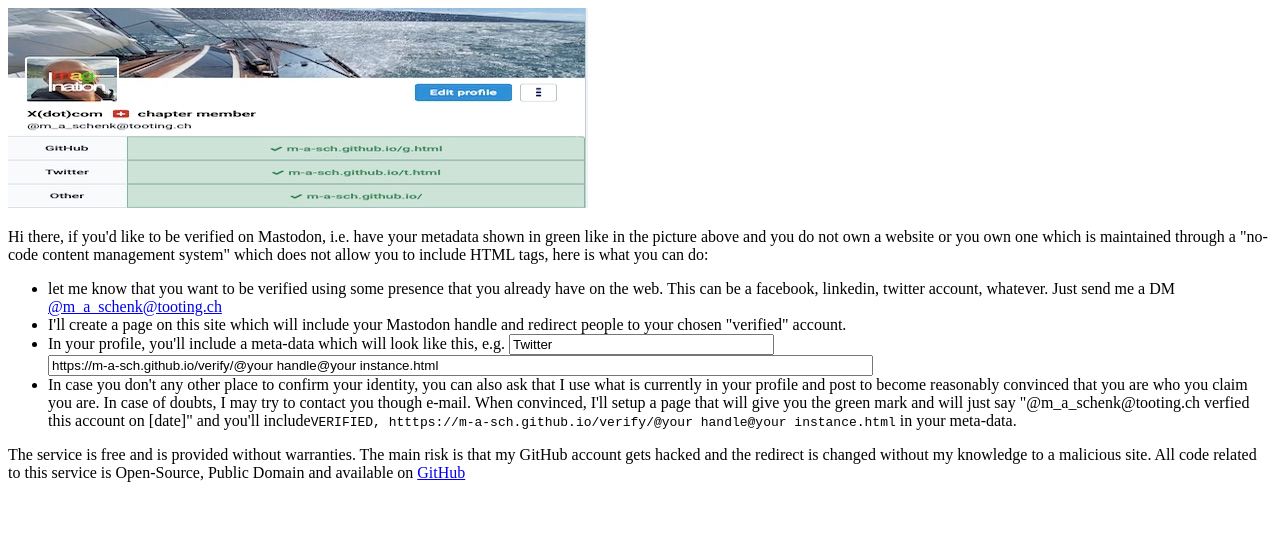
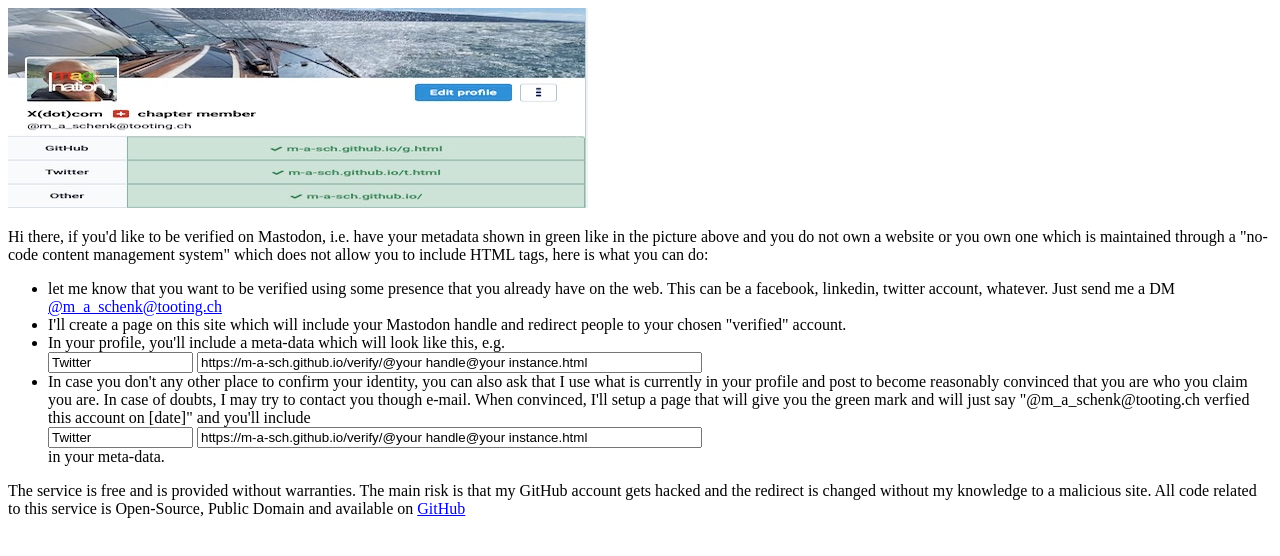
Before and after one commit to m-a-sch/verify, a plain HTML site: page index.html in a window 1280 px wide. Drawn offline with Linux system fonts and the light colour scheme.

Commit message:
Update index.html

```diff
--- a/index.html
+++ b/index.html
@@ -14,14 +14,16 @@
             twitter account, whatever. Just send me a DM <a href=https://tooting.ch/@m_a_schenk>@m_a_schenk@tooting.ch</a>
             <li>I'll create a page on this site which will include your Mastodon
                 handle and redirect people to your chosen "verified" account.
-            <li>In your profile, you'll include a meta-data which will look like this, e.g.
-               <input maxlength="255" class="string optional" placeholder="Label" size="30" type="text" value="Twitter" name="account[fields_attributes][1][name]" id="account_fields_attributes_1_name">
-               <input maxlength="255" class="string optional" placeholder="Content" size="100" type="text" value="https://m-a-sch.github.io/verify/@your handle@your instance.html" name="account[fields_attributes][1][value]" id="account_fields_attributes_1_value">
+            <li>In your profile, you'll include a meta-data which will look like this, e.g. <br>
+               <input maxlength="255" class="string optional" placeholder="Label" size="15" type="text" value="Twitter" name="account[fields_attributes][1][name]" id="account_fields_attributes_1_name">
+               <input maxlength="255" class="string optional" placeholder="Content" size="60" type="text" value="https://m-a-sch.github.io/verify/@your handle@your instance.html" name="account[fields_attributes][1][value]" id="account_fields_attributes_1_value">
 
             <li>In case you don't any other place to confirm your identity, you can also ask that I use what is currently in your profile and post to
                 become reasonably convinced that you are who you claim you are. In case of doubts, I may try to contact you though e-mail. When convinced,
                 I'll setup a page that will give you the green mark and will just say "@m_a_schenk@tooting.ch verfied this account on [date]" and you'll
-                include<code>VERIFIED, htttps://m-a-sch.github.io/verify/@your handle@your instance.html</code> in your meta-data.
+                include<br><input maxlength="255" class="string optional" placeholder="Label" size="15" type="text" value="Twitter" name="account[fields_attributes][1][name]" id="account_fields_attributes_1_name">
+               <input maxlength="255" class="string optional" placeholder="Content" size="60" type="text" value="https://m-a-sch.github.io/verify/@your handle@your instance.html" name="account[fields_attributes][1][value]" id="account_fields_attributes_1_value">
+             <br>in your meta-data.
         </ul>
         <p>
             The service is free and is provided without warranties. The main risk is that my GitHub account gets hacked and the redirect
```
